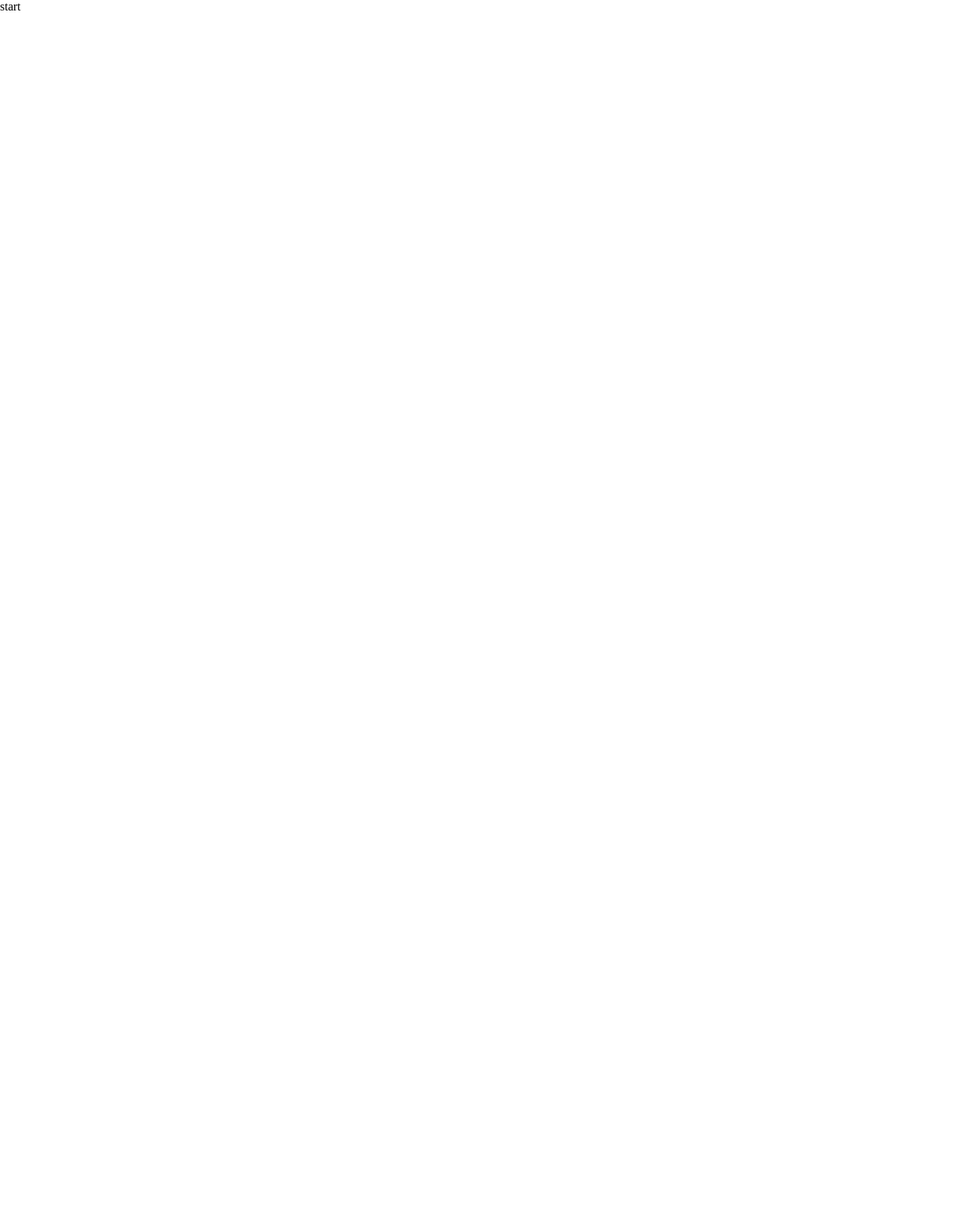
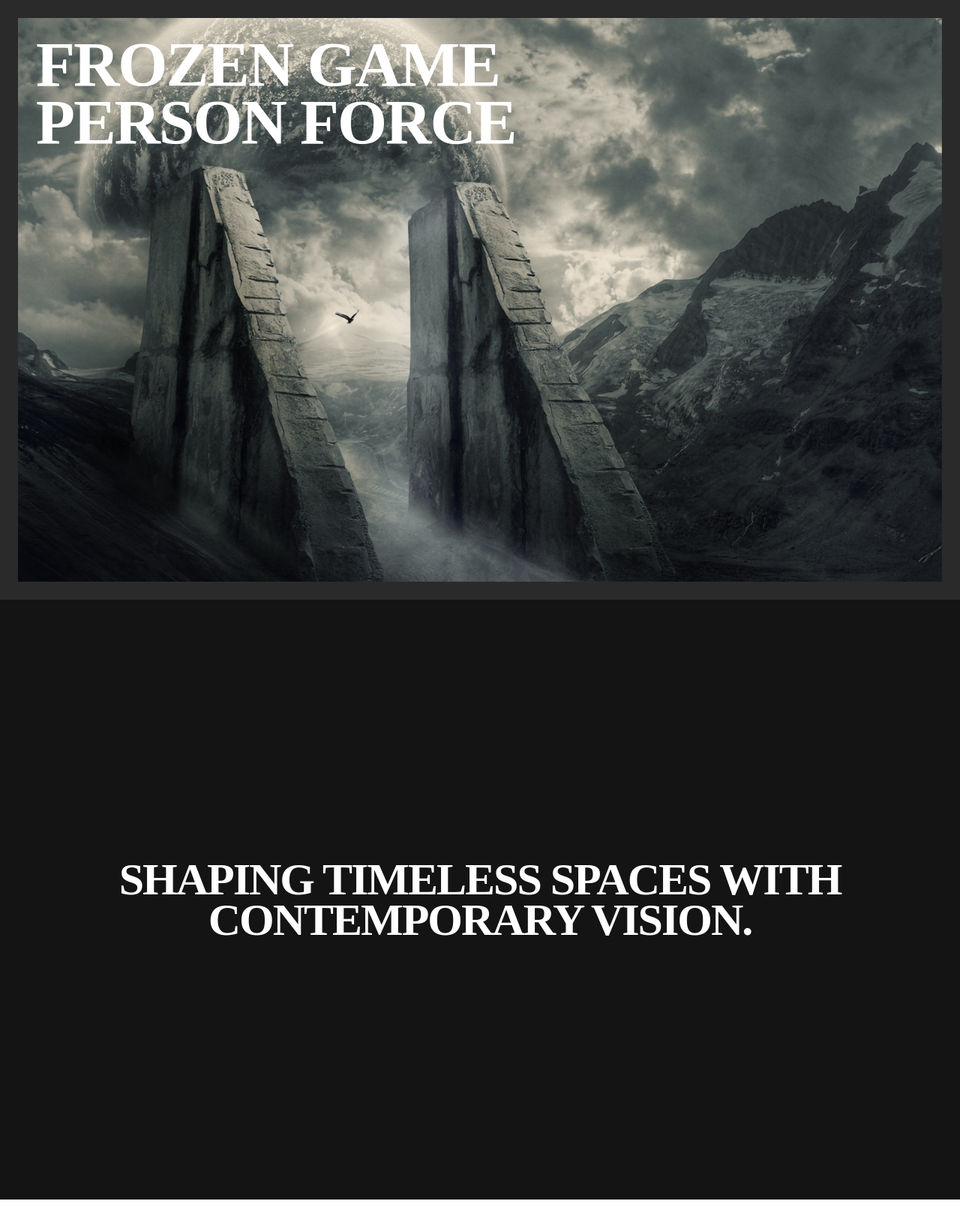
Before and after one commit to freetimezp/usefull-things-162-horizontal, a plain HTML site: page index.html in a window 1280 px wide. Shown: the top 1638 px of the page at 75% size. Before the commit the page ends 800 px from the top, so only its background shows below. Drawn offline with nearby package versions, Linux system fonts and the light colour scheme.

Commit message:
02. usefull-things-162-horizontal. UI.

```diff
--- a/assets/css/style.css
+++ b/assets/css/style.css
@@ -9,3 +9,105 @@
 a {
     text-decoration: none;
 }
+
+html, body {
+    width: 100%;
+    height: 700vh;
+}
+
+img {
+    position: relative;
+    width: 100%;
+    height: 100%;
+    object-fit: cover;
+    will-change: transform;
+    transform: translateX(0) scale(1);
+}
+
+section {
+    position: relative;
+    width: 100vw;
+    height: 100vh;
+    padding: 1.5em;
+    overflow: hidden;
+}
+
+.outro {
+    background-color: #141414;
+    display: flex;
+    justify-content: center;
+    align-items: center;
+    text-align: center;
+}
+
+.outro h1 {
+    color: #fff;
+    text-transform: uppercase;
+    font-size: 60px;
+    font-weight: 900;
+    letter-spacing: -2px;
+    line-height: 0.9;
+}
+
+.sticky {
+    background-color: #2b2a2a;
+}
+
+.slider {
+    position: relative;
+    width: 100%;
+    height: 100%;
+    overflow: hidden;
+}
+
+.slides {
+    position: relative;
+    width: 500%;
+    height: 100%;
+    display: flex;
+    will-change: transform;
+    transform: translateX(0);
+}
+
+.slide {
+    position: relative;
+    flex: 1;
+    height: 100%;
+}
+
+.img {
+    position: absolute;
+    width: 100%;
+    height: 100%;
+    overflow: hidden;
+}
+
+.title {
+    position: relative;
+    width: max-content;
+    height: 200px;
+    margin: 1.5em;
+    clip-path: polygon(0 0, 100% 0, 100% 100%, 0% 100%);
+    z-index: 2;
+}
+
+.title h1 {
+    position: relative;
+    color: #fff;
+    text-transform: uppercase;
+    font-size: 85px;
+    font-weight: 900;
+    letter-spacing: -2px;
+    line-height: 0.9;
+    will-change: transform;
+}
+
+.lenis.lenis-smooth [data-lenis-prevent] {
+    overscroll-behavior: contain;
+}
+.lenis.lenis-stopped {
+    overflow: clip;
+}
+.lenis.lenis-smooth iframe {
+    pointer-events: none;
+}
--- a/index.html
+++ b/index.html
@@ -10,7 +10,63 @@
 </head>
 
 <body>
-    start
+    <section class="sticky">
+        <div class="slider">
+            <div class="slides">
+                <div class="slide">
+                    <div class="img">
+                        <img src="./assets/images/img1.jpg" alt="">
+                    </div>
+                    <div class="title">
+                        <h1>Frozen Game <br>Person Force</h1>
+                    </div>
+                </div>
+                <div class="slide">
+                    <div class="img">
+                        <img src="./assets/images/img2.jpg" alt="">
+                    </div>
+                    <div class="title">
+                        <h1>Ice's Twins <br>Husband of the Flame</h1>
+                    </div>
+                </div>
+                <div class="slide">
+                    <div class="img">
+                        <img src="./assets/images/img3.jpg" alt="">
+                    </div>
+                    <div class="title">
+                        <h1>Burning Voyages <br>Crying's Thorns</h1>
+                    </div>
+                </div>
+                <div class="slide">
+                    <div class="img">
+                        <img src="./assets/images/img4.jpg" alt="">
+                    </div>
+                    <div class="title">
+                        <h1>Captive of Lords <br>Luscious Moon</h1>
+                    </div>
+                </div>
+                <div class="slide">
+                    <div class="img">
+                        <img src="./assets/images/img5.jpg" alt="">
+                    </div>
+                    <div class="title">
+                        <h1>Emerald Sorcerer <br>Dwindling Abyss</h1>
+                    </div>
+                </div>
+            </div>
+        </div>
+    </section>
+
+    <section class="outro">
+        <h1>Shaping timeless spaces with contemporary vision.</h1>
+    </section>
+
+
+
+    <script src="https://cdnjs.cloudflare.com/ajax/libs/gsap/3.13.0/gsap.min.js"></script>
+    <script src="https://cdnjs.cloudflare.com/ajax/libs/gsap/3.13.0/ScrollTrigger.min.js"></script>
+
+    <script src="https://unpkg.com/lenis@1.3.1/dist/lenis.min.js"></script>
 
     <script src="./assets/js/main.js"></script>
 </body>
```
Also changed, not shown: assets/images/img1.jpg (added), assets/images/img2.jpg (added), assets/images/img3.jpg (added), assets/images/img4.jpg (added), assets/images/img5.jpg (added).
